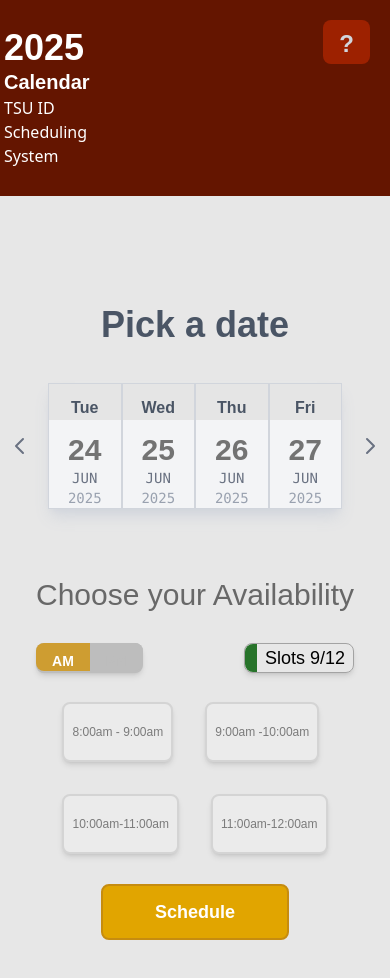
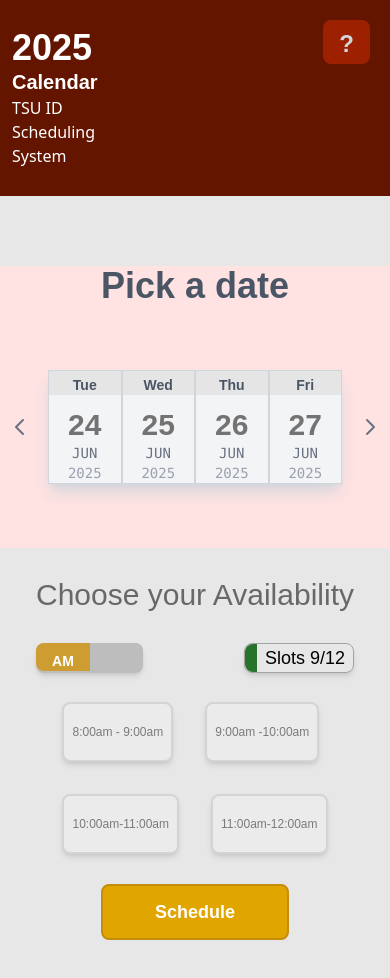
Before and after one commit to MUMEi-28/TSU-ID-Scheduling-System, a React (Vite) app in the folder frontend/: page /schedule in a window 390 px wide. Shown: the top 978 px of the page. Built offline with nearby package versions, Linux system fonts and the light colour scheme; a web font is replaced by a local one.

Commit message:
App.jsx harvey error, scheduler responsiveness

```diff
--- a/frontend/src/Components/Student/NewScheduleSelection/DatePicker.jsx
+++ b/frontend/src/Components/Student/NewScheduleSelection/DatePicker.jsx
@@ -70,13 +70,13 @@ function DatePicker(props)
   };
 
   return (
-    <div className='flex-col flex justify-evenly items-center h-4/12 w-full lg:w-fit md:mt-5 '>
+    <div className='flex-col flex justify-evenly items-center h-4/12 w-full lg:w-fit bg-red-100 '>
 
       <h1 className='font-bold text-4xl text-gray-600 league-font'>
         Pick a date
       </h1>
 
-      <div className="flex items-center justify-center space-x-2 sm:space-x-4 w-full lg:w-fit">
+      <div className="flex items-center justify-center space-x-2 sm:space-x-4 w-full lg:w-fit h-full xl:h-3/4">
 
         <button
           onClick={handlePrevWeek}
@@ -91,7 +91,7 @@ function DatePicker(props)
         </button>
 
         {/* Date Display */}
-        <div className="flex flex-wrap justify-center sm:justify-start shadow-lg shadow-gray-300 w-full sm:w-full ">
+        <div className="flex flex-wrap justify-center sm:justify-start shadow-lg shadow-gray-300 w-full sm:w-full xl:h-4/4 ">
           {availableDates.map((date) =>
           {
             const dayOfWeek = format(date, 'EEE');
@@ -107,21 +107,21 @@ function DatePicker(props)
                 key={format(date, 'yyyy-MM-dd')}
                 className=' league-font
                 flex flex-col items-center justify-between
-                w-1/4 sm:h-35 md:h-45 lg:w-40 xl:h-60 bg-gray-100
+                w-1/4 lg:w-40 h-full bg-gray-100
                 transition-all duration-200 ease-in-out border border-gray-300'
 
                 onClick={() => handleDateSelect(date)}
               >
-                <div className='text-md sm:text-xl pt-3 font-semibold text-gray-600 mb-3 border-gray-400 w-full h-4/12 flex justify-center items-center bg-neutral-200'>
+                <div className='text-sm sm:text-sm pt-1 font-semibold text-gray-600 mb-3 border-gray-400 w-full h-1/6 flex justify-center items-center bg-neutral-200'>
                   {dayOfWeek}
                 </div>
-                <div className={`text-3xl md:text-4xl lg:text-5xl font-bold flex items-end h-5/12 ${isSelected ? 'text-red-900' : 'text-neutral-500'}`}>
+                <div className={`text-3xl md:text-4xl xl:text-5xl font-bold flex items-end h-2/6 ${isSelected ? 'text-red-900' : 'text-neutral-500'}`}>
                   {dayOfMonth}
                 </div>
-                <div className={`text-sm md:text-xl lg:text-2xl font-mono uppercase h-3/12 ${isSelected ? 'text-red-900' : 'text-gray-500'}`}>
+                <div className={`text-sm md:text-xl xl:text-2xl font-mono uppercase h-1/6 ${isSelected ? 'text-red-900' : 'text-gray-500'}`}>
                   {month}
                 </div>
-                  <div className={`text-sm md:text-lg lg:text-xl font-mono uppercase h-3/12 ${isSelected ? 'text-red-900' : 'text-gray-400'}`}>
+                  <div className={`text-sm md:text-lg xl:text-xl font-mono uppercase h-1/6 ${isSelected ? 'text-red-900' : 'text-gray-400'}`}>
                   {year}
                 </div>
               </button>
--- a/frontend/src/Components/Student/NewScheduleSelection/QueryPanel.jsx
+++ b/frontend/src/Components/Student/NewScheduleSelection/QueryPanel.jsx
@@ -3,7 +3,7 @@ import React from 'react'
 const QueryPanel = () =>
 {
   return (
-    <div className='h-fit sm:h-screen w-full sm:w-fit bg-gradient-to-bl from-[#641500] from-100% to-[#CA2A00] to-0% py-7 sm:py-10 px-1 lg:px-3 xl:px-15 league-font sm:text-right text-left relative'>
+    <div className='h-fit sm:h-screen w-full sm:w-fit bg-gradient-to-bl from-[#641500] from-100% to-[#CA2A00] to-0% py-7 sm:py-10 px-3 lg:px-3 xl:px-15 league-font sm:text-right text-left relative'>
       <h1 className='text-4xl sm:text-5xl font-bold text-white m-0'>2025</h1>
       <h1 className='text-xl sm:text-3xl font-bold text-white m-0'>Calendar</h1>
       <h1 className='text-md sm:text-xl font-sans  text-white m-0'>TSU ID</h1>
```
